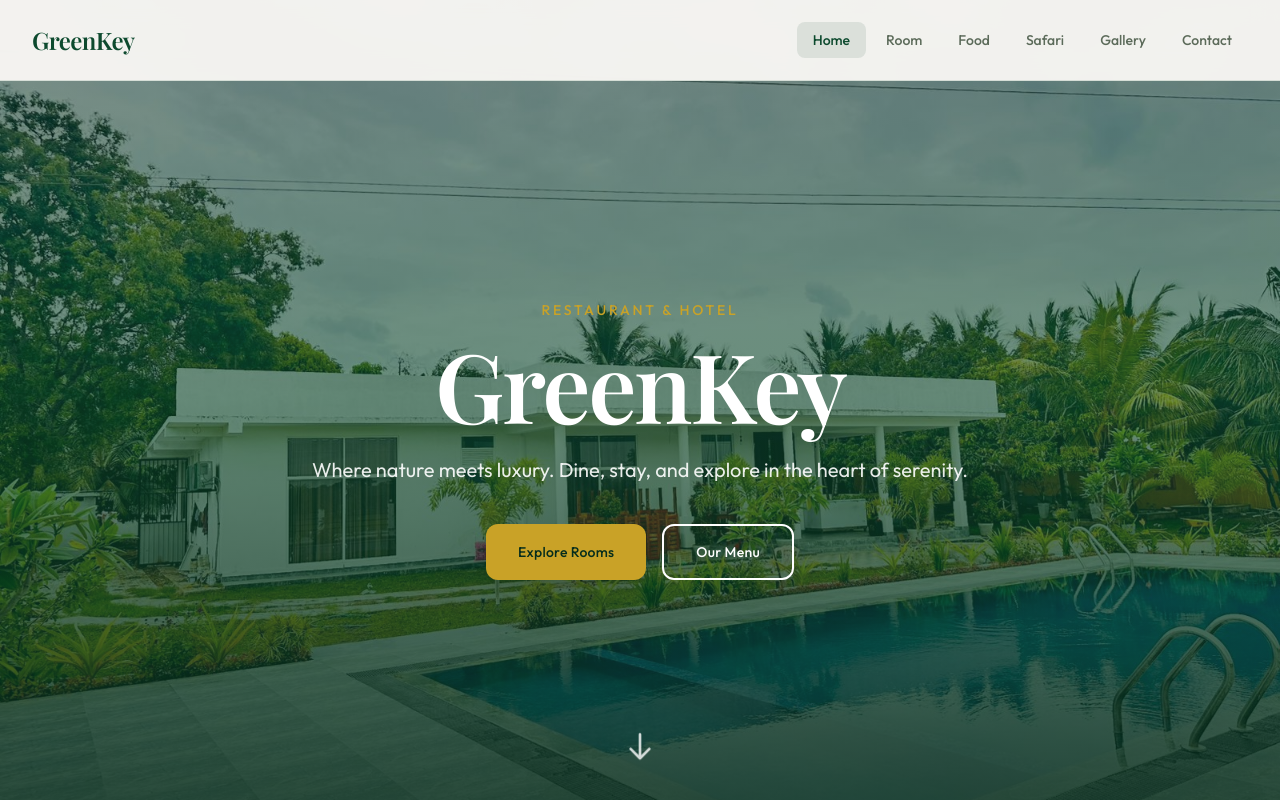
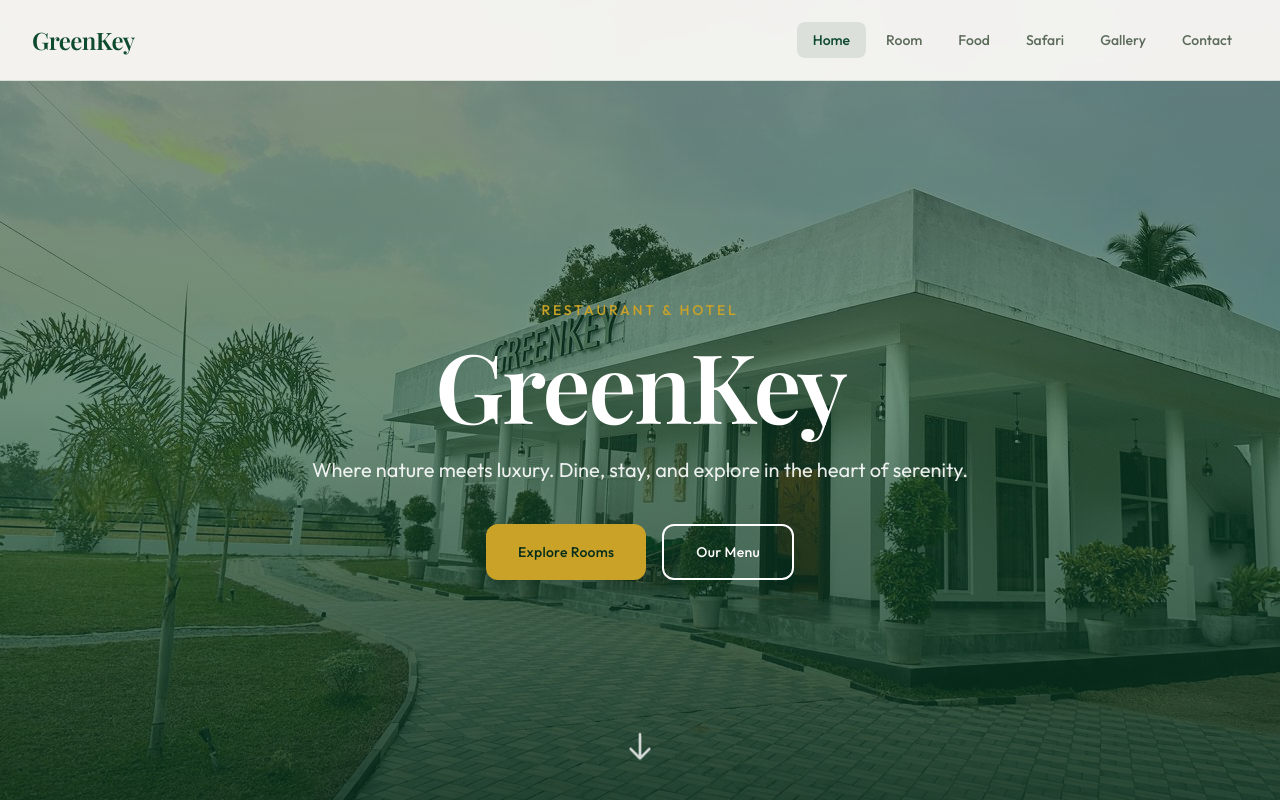
Before and after one commit to sajith230/GreenKey, a Next.js app in the folder client/: page / in a window 1280 px wide. Shown: the top 802 px of the page. Built offline with nearby package versions, Linux system fonts and the light colour scheme; a web font is replaced by a local one.

Commit message:
Change home page hero image from 1.jpeg to 10.jpeg
Co-authored-by: chamika-damith <135097052+chamika-damith@users.noreply.github.com>

```diff
--- a/client/components/home/Hero.tsx
+++ b/client/components/home/Hero.tsx
@@ -7,7 +7,7 @@ export function Hero() {
       <div className="absolute inset-0 z-0">
         <div className="relative h-full w-full">
           <Image
-            src="/1.jpeg"
+            src="/10.jpeg"
             alt="GreenKey — Restaurant & Hotel"
             fill
   priority
```
